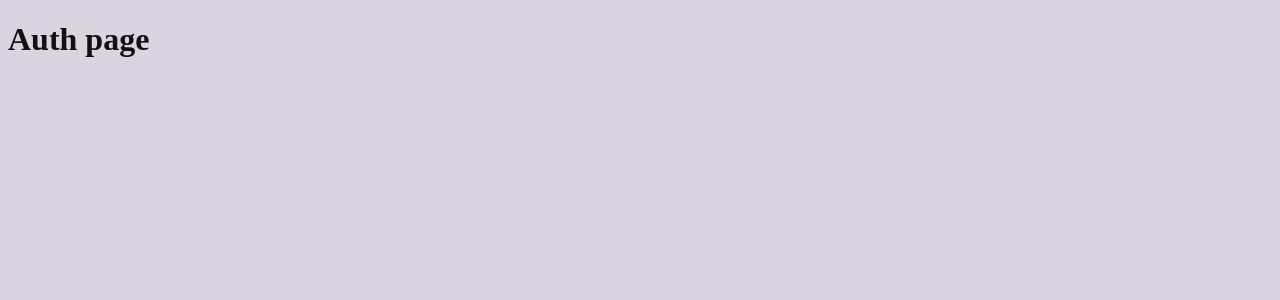
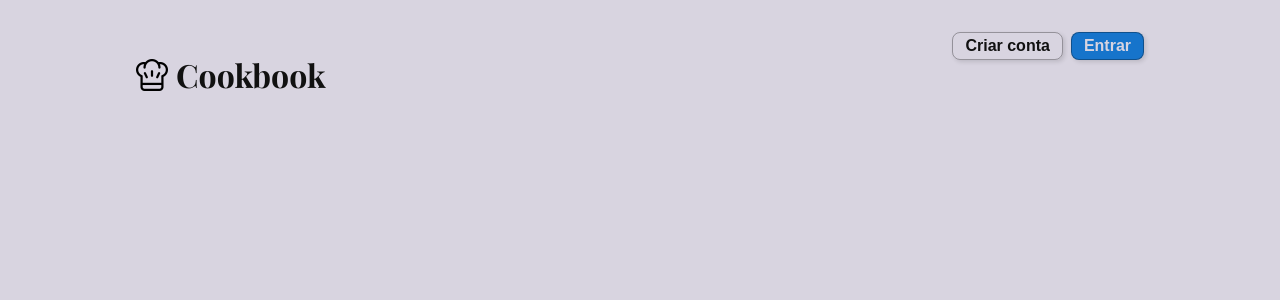
Before and after one commit to Rafael-Cesario/CookBook, a Next.js app in the folder frontend/: page / in a window 1280 px wide. Shown: the top 300 px of the page. Built offline with nearby package versions, Linux system fonts and the light colour scheme; a web font is replaced by a local one.

Commit message:
[ Feat ] Auth page header

```diff
--- a/frontend/src/app/@auth/page.tsx
+++ b/frontend/src/app/@auth/page.tsx
@@ -1,8 +1,21 @@
+import { StyledHeader } from "@/features/auth/styles/header";
+import Image from "next/image";
+
 const Auth = () => {
 	return (
-		<div>
-			<h1>Auth page</h1>
-		</div>
+		<>
+			<StyledHeader>
+				<div className="title">
+					<Image src={`/chef.png`} alt="Cooking chef icon" width="32" height="32" />
+					<h1>Cookbook</h1>
+				</div>
+
+				<div className="form-buttons">
+					<button className="create">Criar conta</button>
+					<button className="login">Entrar</button>
+				</div>
+			</StyledHeader>
+		</>
 	);
 };
 
--- /dev/null
+++ b/frontend/src/features/auth/styles/header.tsx
@@ -0,0 +1,35 @@
+"use client";
+
+import { palette } from "@/styles/palette";
+import styled from "styled-components";
+
+export const StyledHeader = styled.header`
+	display: flex;
+	justify-content: space-between;
+	margin: 2rem 8rem;
+
+	.title {
+		display: flex;
+		align-items: center;
+
+		h1 {
+			font-size: 2rem;
+			margin-left: 8px;
+			font-weight: bold;
+			font-family: var(--font-playfair);
+		}
+	}
+
+	.form-buttons {
+		.create {
+			color: ${palette.text};
+			background-color: transparent;
+			margin-right: 8px;
+		}
+
+		.login {
+			color: ${palette.background};
+			background-color: ${palette.primary};
+		}
+	}
+`;
--- a/frontend/src/styles/global.tsx
+++ b/frontend/src/styles/global.tsx
@@ -9,12 +9,34 @@ export const GlobalStyled = styled.createGlobalStyle`
 		padding: 0;
 		box-sizing: border-box;
 
-    font-family: var(--font-courier), 'Franklin Gothic Medium', 'Arial Narrow', Arial, sans-serif;
-    font-weight: 400;
+		font-family: var(--font-courier), "Franklin Gothic Medium", "Arial Narrow", Arial, sans-serif;
+		font-weight: 400;
 	}
 
 	body {
 		background-color: ${palette.background};
 		color: ${palette.text};
 	}
+
+	button {
+		font-weight: bold;
+		font-size: 1rem;
+		outline: none;
+		border: none;
+		padding: 4px 12px;
+		border-radius: ${palette.borderRadius};
+		transition: 0.1s ease-in-out;
+		cursor: pointer;
+
+		border: 1px solid #00000050;
+		box-shadow: 2px 2px 4px #00000020;
+
+		&:hover {
+			transform: scale(1.05);
+		}
+
+		&:active {
+			transform: scale(1);
+		}
+	}
 `;
--- a/frontend/src/styles/palette.ts
+++ b/frontend/src/styles/palette.ts
@@ -1,7 +1,6 @@
 export const palette = {
   background: "#D8D4E0",
   text: "#111111",
-  primary: "#2EA0E0",
-
+  primary: "#1674CB",
   borderRadius: "8px",
 }
```
Also changed, not shown: frontend/public/chef.png (added), frontend/public/cookbook.png (added).
